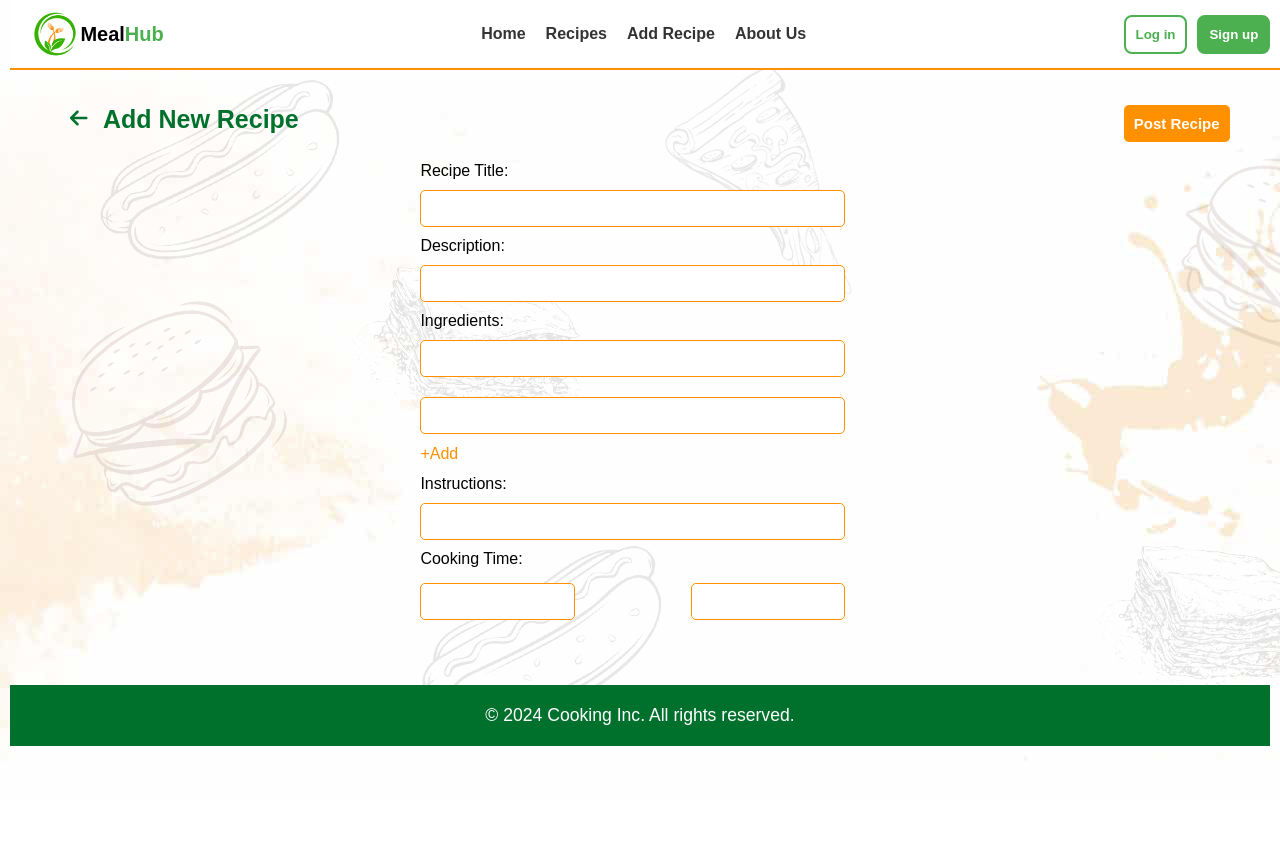
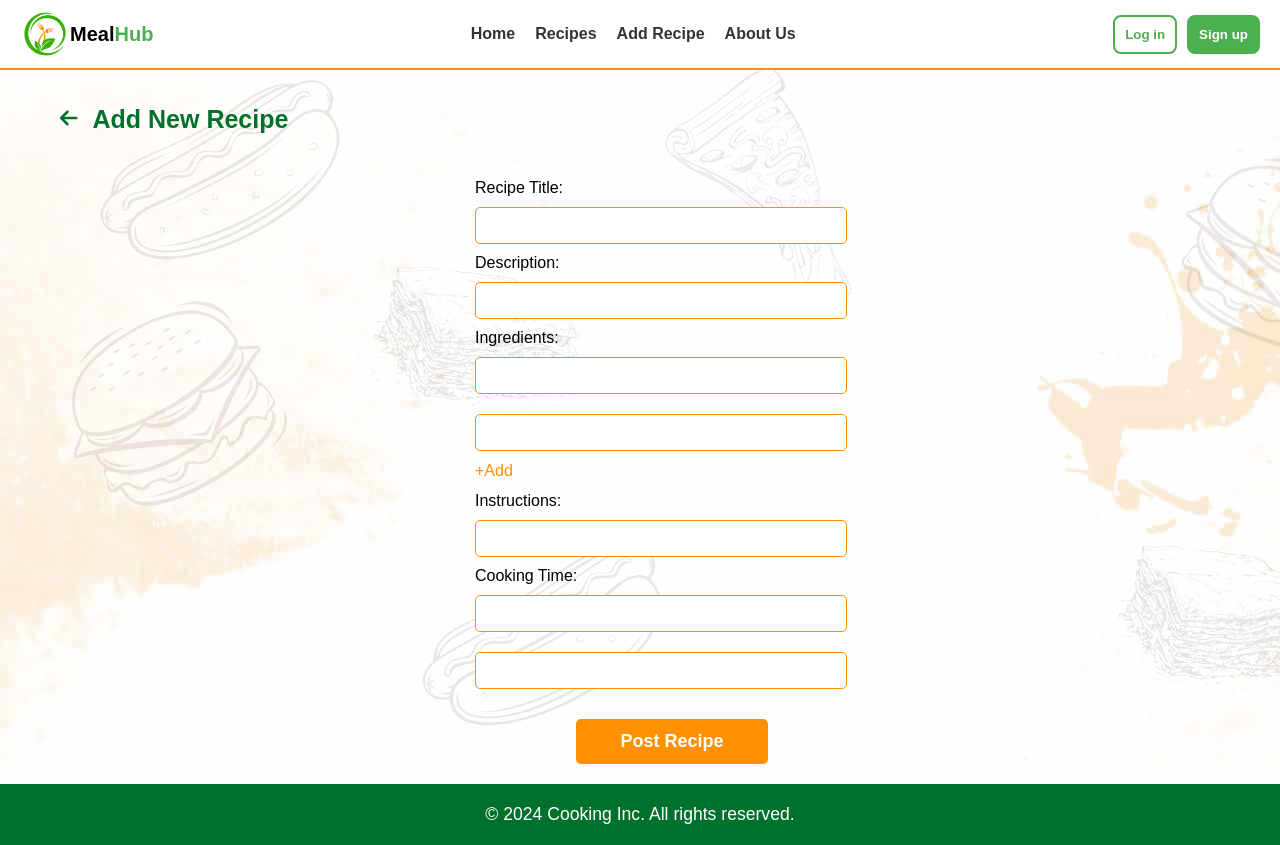
Before and after one commit to Manisha-Tmg/MealHub, a React (Create React App) app in the folder frontend/: page /AddRecipe in a window 1280 px wide. Before the commit the page ends 800 px from the top, so only its background shows below. Built offline with nearby package versions, Linux system fonts and the light colour scheme.

Commit message:
updated code

```diff
--- a/frontend/src/App.js
+++ b/frontend/src/App.js
@@ -18,7 +18,6 @@ function App() {
     <div className="App">
       <div>
         <Router>
-          {/* <Navbar /> */}
           <Routes>
             <Route path="/" element={<Home />} />
             <Route path="/AboutUs" element={<AboutUs />} />
--- a/frontend/src/Components/NavbaraddRecipe.js
+++ b/frontend/src/Components/NavbaraddRecipe.js
@@ -7,41 +7,6 @@ import { faArrowLeft } from "@fortawesome/free-solid-svg-icons";
 import { Link } from "react-router-dom";
 
 const NavbaraddRecipe = () => {
-  const [title, setTitle] = useState();
-  const [description, setDescription] = useState();
-  const [ingredients, setIngredients] = useState();
-  const [instructions, setInstructions] = useState();
-  const [time, setTime] = useState();
-  const navigate = useNavigate();
-  const handleRecipe = async (event) => {
-    event.preventDefault();
-
-    try {
-      const res = await fetch("http://localhost:4000/recipe-user", {
-        method: "POST",
-        headers: {
-          "Content-Type": "application/json",
-        },
-        body: JSON.stringify({
-          title,
-          description,
-          ingredients,
-          instructions,
-          time,
-        }),
-      });
-
-      const recipeData = await res.json();
-      if (recipeData.success) {
-        alert("Recipe added sucessfully");
-        navigate("/");
-      } else {
-        alert(recipeData.message);
-      }
-    } catch (error) {
-      console.log("Error occurred", error);
-    }
-  };
   return (
     <div className="NavbarRecipe">
       <div className="icons">
@@ -50,11 +15,6 @@ const NavbaraddRecipe = () => {
         </Link>
         <h2 className="h22">Add New Recipe</h2>{" "}
       </div>
-      <div className="bt1">
-        <button className="bt" onclick={handleRecipe}>
-          Post Recipe
-        </button>
-      </div>
     </div>
   );
 };
--- a/frontend/src/Css/AddRecipe.css
+++ b/frontend/src/Css/AddRecipe.css
@@ -1,20 +1,27 @@
+.mainn {
+}
 .formm {
   display: grid;
-  margin: 0 55px 55px 355px;
+  /* margin: 0 55px 55px 355px; */
+  padding: 20px 20px 20px 20px;
   text-align: justify;
 }
-
+.add {
+  margin: 0;
+  padding: 0;
+}
 label {
-  margin-left: 55px;
+  padding-left: 455px;
 }
 input {
   position: relative;
-  margin: 10px 55px 10px 55px;
+  margin: 10px 55px 10px 455px;
+
   border-radius: 5px;
   padding: 10px 10px 10px 10px;
-  width: 50%;
+  width: 30%;
   border: 1.5px solid #ff9100;
-  grid-row: 77px;
+  /* grid-row: 77px; */
 }
 .cake {
   margin: 10px 55px 10px 55px;
@@ -24,18 +31,28 @@ input {
 }
 .pa {
   color: #ff9100;
-  margin: 1px 0px 12px 55px;
+  margin: 1px 0px 12px 455px;
+}
+.in {
+  display: inline;
 }
 
 input:hover {
   color: #00712d;
 }
 
-.cook {
-  margin-left: 0;
-  /* margin-right: 45px; */
-  width: 63%;
-  display: flex;
-  margin-top: 5px;
-  gap: 1%;
+/* .bt1 {
+  display: inline;
+  padding: 44%;
+} */
+.btt {
+  padding: 10px 10px 10px 10px;
+  width: 15%;
+  border: 2px solid #ff9100;
+  color: #ffffff;
+  font-size: large;
+  background-color: #ff9100;
+  font-weight: bold;
+  border-radius: 5px;
+  margin-left: 45%;
 }
--- a/frontend/src/pages/AddRecipe.js
+++ b/frontend/src/pages/AddRecipe.js
@@ -12,29 +12,95 @@ const AddRecipe = () => {
   const [instructions, setInstructions] = useState();
   const [time, setTime] = useState();
   const navigate = useNavigate();
+  const handleRecipe = async (event) => {
+    event.preventDefault();
+
+    try {
+      const res = await fetch("http://localhost:4000/user/recipe-user", {
+        method: "POST",
+        headers: {
+          "Content-Type": "application/json",
+        },
+        body: JSON.stringify({
+          title,
+          description,
+          ingredients,
+          instructions,
+          time,
+        }),
+      });
+
+      const recipeData = await res.json();
+      if (recipeData.success) {
+        alert("Recipe added sucessfully");
+        navigate("/");
+      } else {
+        alert(recipeData.message);
+      }
+    } catch (error) {
+      console.log("Error occurred", error);
+    }
+  };
 
   return (
-    <div style={{ height: "80vh" }}>
+    <div className="mainn" style={{ height: "80vh" }}>
       <Navbar />
-      <NavbaraddRecipe />
+
       <div className="add">
-        <div className="formm">
+        <NavbaraddRecipe />
+
+        <div className="formm" onSubmit={handleRecipe}>
           <label className="recipee">Recipe Title:</label>
           {/* <img className="cake" src="" alt="Cake.jpeg"></img> */}
-          <input className="input1" type="text" value={title}></input>
+          <input
+            className="input1"
+            type="text"
+            value={title}
+            onChange={(e) => setTitle(e.target.value)}
+            required
+          ></input>
           <label className="des">Description:</label>
-          <input className="input1" type="text" value={description}></input>
+          <input
+            className="input1"
+            type="text"
+            value={description}
+            onChange={(e) => setDescription(e.target.value)}
+            required
+          ></input>
           <label>Ingredients:</label>
           <input className="input1"></input>{" "}
-          <input className="input1" type="" value={ingredients}></input>
+          <input
+            className="input1"
+            type=""
+            value={ingredients}
+            onChange={(e) => setIngredients(e.target.value)}
+            required
+          ></input>
           <p className="pa">+Add</p>
           <label>Instructions:</label>
-          <input className="input1" value={instructions}></input>
+          <input
+            className="input1"
+            value={instructions}
+            onChange={(e) => setInstructions(e.target.value)}
+          ></input>
           <label>Cooking Time:</label>
           <div className="cook">
-            <input value={time}></input>
-            <input value={time}></input>
+            <input
+              className="in"
+              value={time}
+              onChange={(e) => setTime(e.target.value)}
+            ></input>
+            <input
+              className="in"
+              value={time}
+              onChange={(e) => setTime(e.target.value)}
+            ></input>
           </div>
+        </div>
+        <div className="bt1">
+          <button className="btt" onClick={handleRecipe}>
+            Post Recipe
+          </button>
         </div>
       </div>
       <Footer />
```
Also changed, not shown: 1 other file (tests, documents, lock files or other folders).
